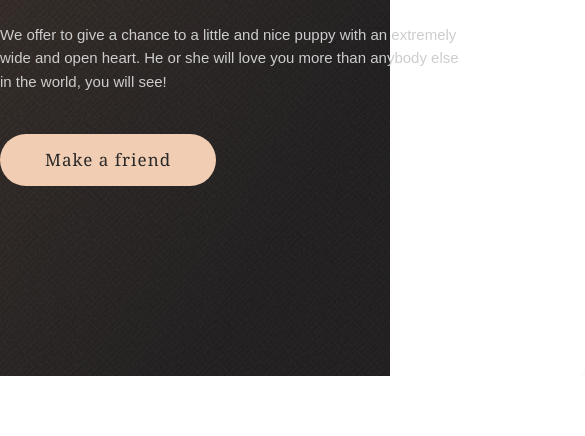
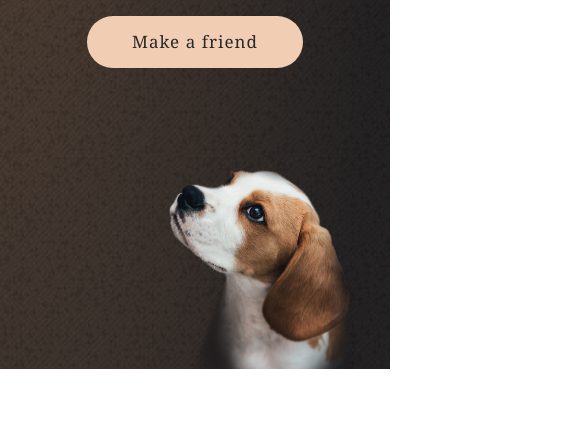
Before and after one commit to PavelZabalotny/jsfe2022q1, a plain HTML site: page shelter/pages/main/index.html in a window 390 px wide. Shown: the part 534-970 px from the top of the page, 585 px wide, since content can reach past the window. Drawn offline with Linux system fonts and the light colour scheme.

Commit message:
fix: implement adaptive style (768px) for header and start-screen sections

```diff
--- a/shelter/pages/main/_constants.scss
+++ b/shelter/pages/main/_constants.scss
@@ -1,3 +1,4 @@
+// Color
 $color-primary: #F1CDB3;
 $color-primary-hover: #FDDCC4;
 $color-light-xl: #FFFFFF;
@@ -6,3 +7,6 @@ $color-dark-s: #CDCDCD;
 $color-button-text: #292929;
 
 $transition-2: 0.2s;
+
+// Size
+$wrapper-size: 1280px;
--- a/shelter/pages/main/_header.scss
+++ b/shelter/pages/main/_header.scss
@@ -4,6 +4,10 @@
   position: relative;
   top: 60px;
   z-index: 9;
+
+  @media (max-width: 768px) {
+    top: 30px
+  }
 
   .wrapper {
     display: flex;
--- a/shelter/pages/main/_start-screen.scss
+++ b/shelter/pages/main/_start-screen.scss
@@ -4,20 +4,43 @@
   position: relative;
   top: -60px;
   padding-top: 180px;
-  background: url(../../assets/images/start-screen-gradient-background.png) center center no-repeat,
-  url(../../assets/images/start-screen-background.png) center center no-repeat;
+  //background: url(../../assets/images/start-screen-gradient-background.png) top left/contain no-repeat;
+  background-color: #211F20;
+  background-image: url(../../assets/images/start-screen-gradient-background-effect.png),
+  radial-gradient(100% 215.42% at 0% 0%, #5B483A 0%, #262425 100%);
+
+  @media (max-width: 768px) {
+    padding-top: 150px;
+  }
+
+  .wrapper {
+    @media (max-width: 768px) {
+      display: flex;
+      justify-content: center;
+    }
 
     .start_screen__container {
       //outline: 1px solid red;
       display: flex;
 
+      @media (max-width: 768px) {
+        flex-direction: column;
+        justify-content: center;
+      }
+
       .start_screen__content {
-      width: 460px;
-      margin-right: 42px;
-      padding-top: 163px;
+        flex-basis: 460px;
+        padding-top: 13.58%;
+
+        @media (max-width: 768px) {
+          flex-basis: unset;
+          max-width: 460px;
+          margin: 0 auto;
+          padding-top: 0;
+        }
 
         .content__heading {
-        width: 310px;
+          max-width: 310px;
           font-family: Georgia, serif;
           font-size: 44px;
           font-weight: 400;
@@ -37,6 +60,7 @@
 
         .content__button {
           padding: 15px 45px;
+          display: block;
           background: $color-primary;
           border-radius: 100px;
           font-family: 'Georgia', serif;
@@ -48,6 +72,10 @@
           color: $color-button-text;
           cursor: pointer;
 
+          @media (max-width: 768px) {
+            margin: 0 auto;
+          }
+
           &:hover {
             background-color: $color-primary-hover;
           }
@@ -55,6 +83,15 @@
       }
 
       .start_screen_image {
+        flex-basis: 695px;
+        margin-left: 45px;
+
+        @media (max-width: 768px) {
+          flex-basis: unset;
+          max-width: 569px;
+          margin: 101px 0 0 138px;
         }
       }
     }
+  }
+}
--- a/shelter/pages/main/style.scss
+++ b/shelter/pages/main/style.scss
@@ -62,11 +62,17 @@ body {
   font-family: Arial, serif;
   font-size: 15px;
   position: relative;
+  overflow-x: hidden;
   //background: #2c0606;
 }
 
 .wrapper {
-  width: 1200px;
+  max-width: $wrapper-size;
   margin: 0 auto;
+  padding: 0 40px;
   //outline: 1px solid red;
+
+  @media (max-width: 768px) {
+    padding: 0 30px;
+  }
 }
```
Also changed, not shown: shelter/assets/images/start-screen-gradient-background-effect.png (added), shelter/pages/main/style.css, 1 other file. Lines whose indentation alone changed are shown as unchanged.
